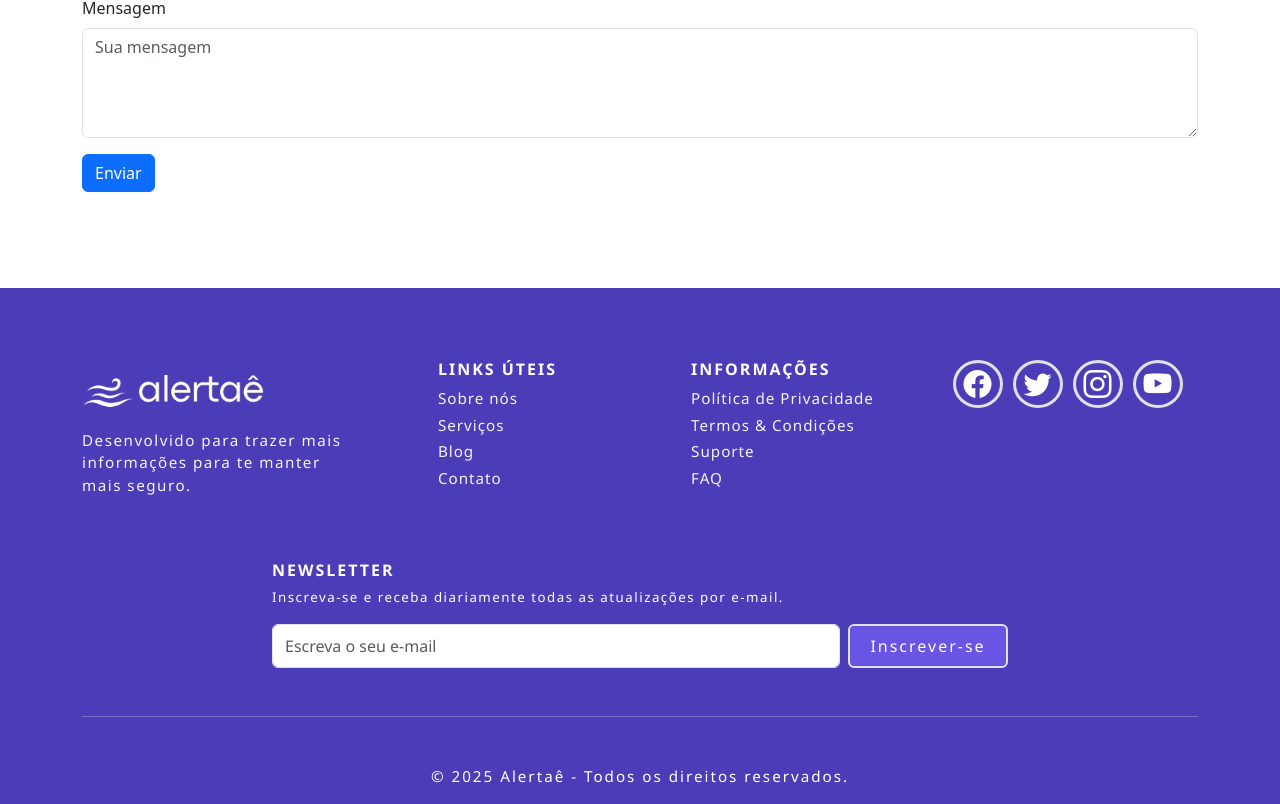
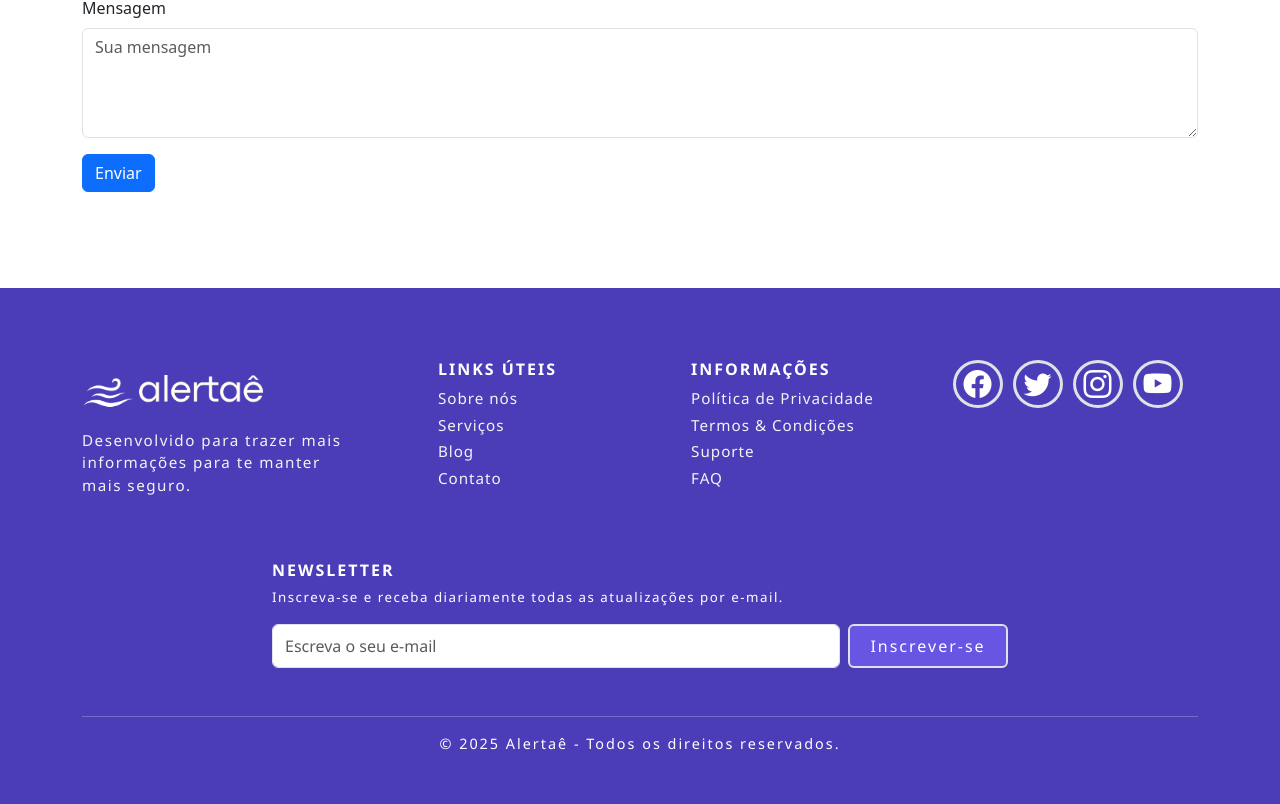
Before and after one commit to enrique-fcnr/alertae, a React (Vite) app: page / in a window 1280 px wide. Shown: the part 1123-1927 px from the top of the page. After the commit the page ends 1894 px from the top, so only its background shows below. Built offline with nearby package versions, Linux system fonts and the light colour scheme.

Commit message:
Changing footer spaces

```diff
--- a/src/components/Footer/Footer.jsx
+++ b/src/components/Footer/Footer.jsx
@@ -137,8 +137,8 @@ function Footer() {
 
 
         {/* Rodapé final */}
-        <hr className="footer-bar my-5" />
-        <p className="rights">&copy; {new Date().getFullYear()} Alertaê - Todos os direitos reservados.</p>
+        <hr className="footer-bar mt-5" />
+        <p className="footer-rights">&copy; {new Date().getFullYear()} Alertaê - Todos os direitos reservados.</p>
       </div>
     </footer>
 
--- a/src/components/Footer/style.css
+++ b/src/components/Footer/style.css
@@ -19,7 +19,7 @@
 /* Links */
 .links-title,
 .newsletter-title,
-.rights,
+.footer-rights,
 .btn-footer {
   letter-spacing: 2px;
 }
@@ -81,11 +81,15 @@
   min-width: 10rem;
   background-color: #6855e4;
   color: white;
-
 }
 
 .btn-footer:hover {
   background-color: #6D5DFB;
+}
+
+/* Footer - Rights */
+.footer-rights {
+  font-size: 0.9rem;
 }
 
 /* Definindo a animação do efeito bounce */
@@ -152,10 +156,6 @@
     font-size: 0.9rem;
   }
 
-  /* .container-icons {
-    gap: 1rem;
-  } */
-
   .icons-sociais {
     width: 50px;
     height: 49px;
```
